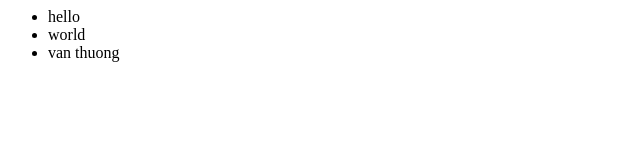
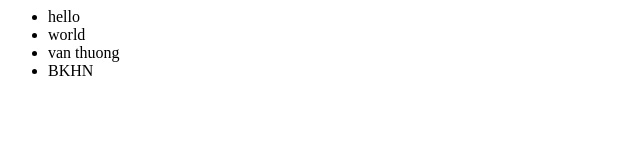
Before and after one commit to thuongnvsoict/newGitTest, a plain HTML site: page index.html in a window 1280 px wide. Shown: the full height of the page, 0-640 px from the left. Drawn offline with Linux system fonts and the light colour scheme.

Commit message:
changes more time

```diff
--- a/index.html
+++ b/index.html
@@ -3,7 +3,8 @@
         <ul>
             <li>hello</li>
             <li>world</li>
-			<li> van thuong </li>
+            <li> van thuong </li>
+            <li> BKHN </li>
         </ul>
     </body>
 </html>
```
